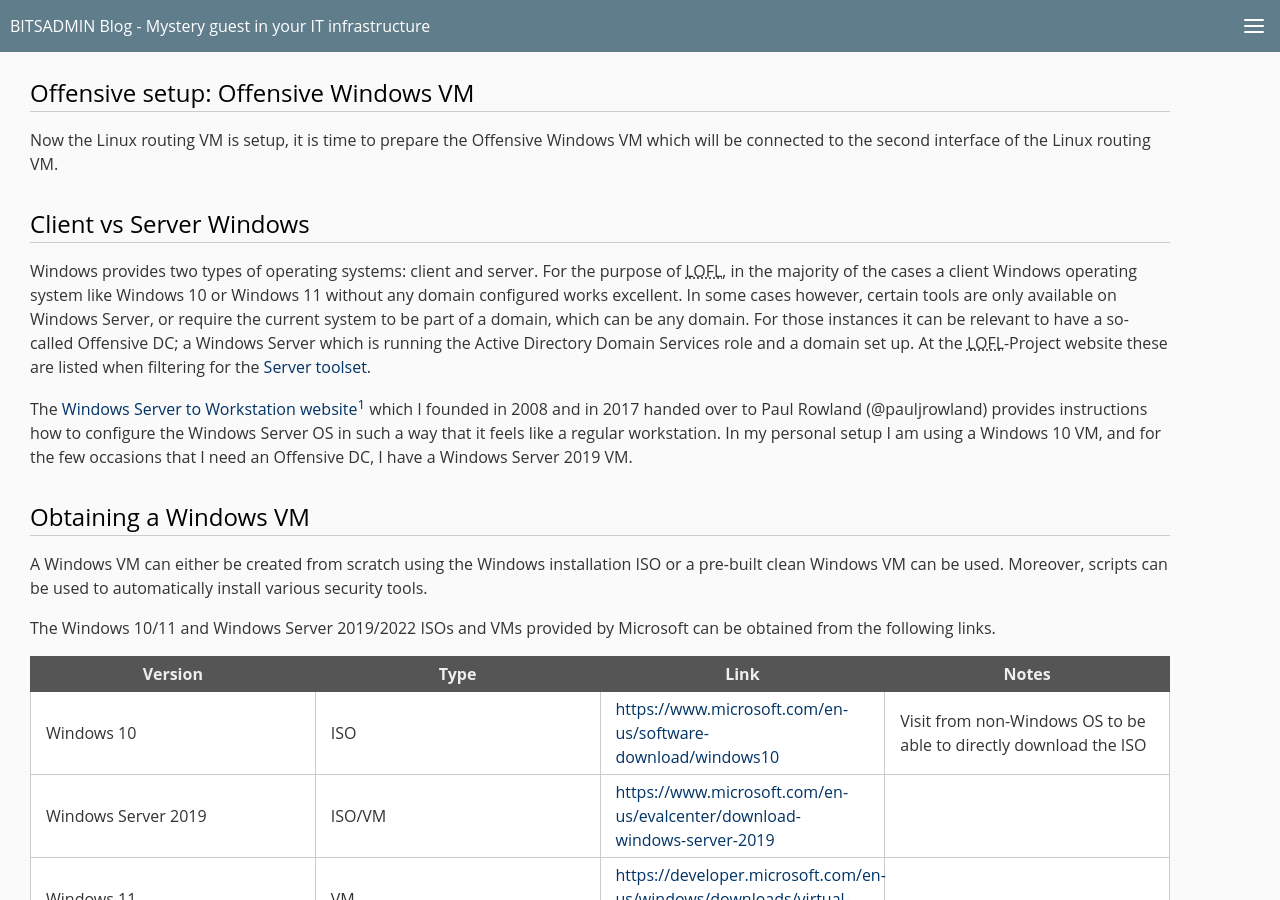
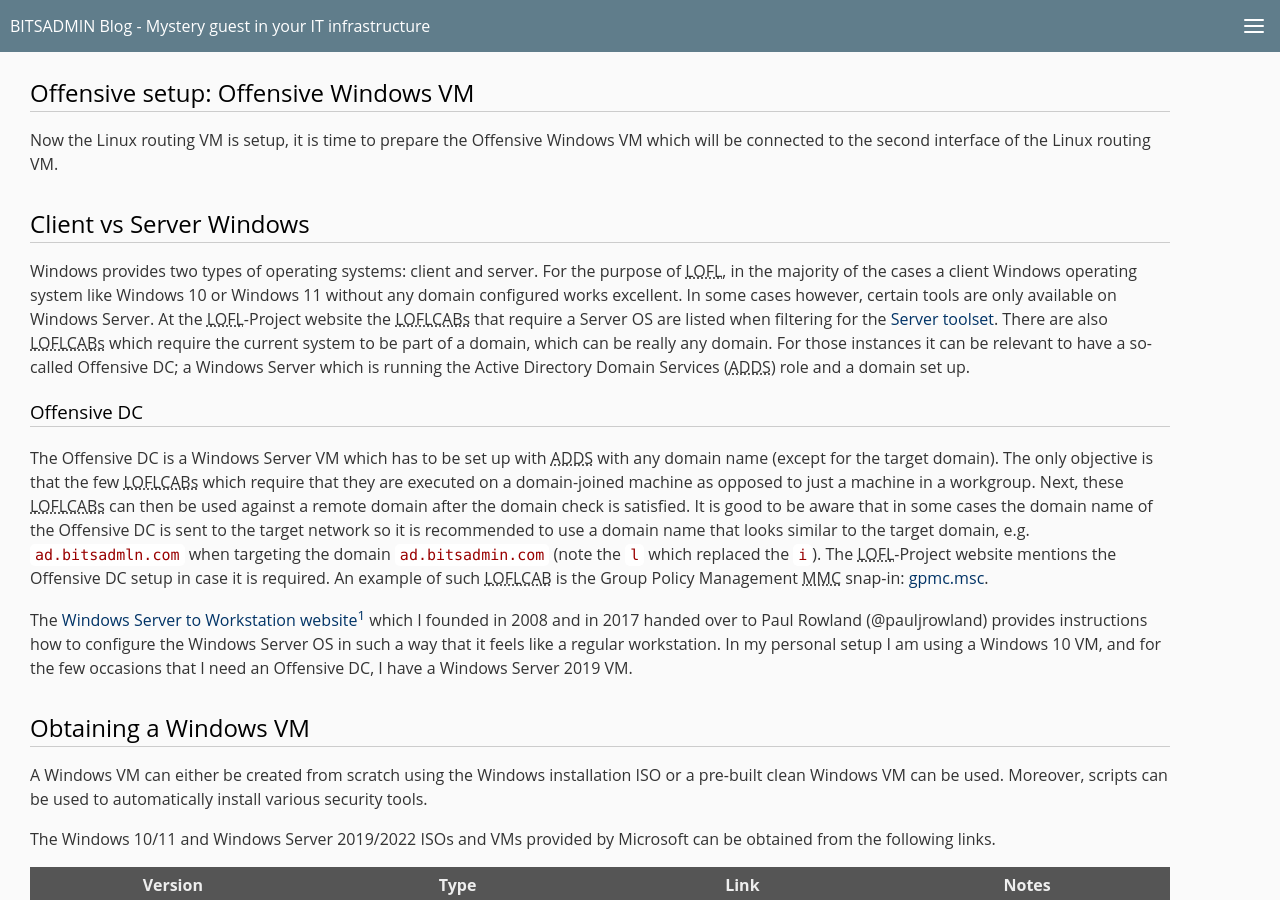
Before and after one commit to bitsadmincom/bitsadminblog.github.io, a Jekyll site: the page built from _posts/2023-08-15-living-off-the-foreign-land-part-2.md, in a window 1280 px wide and 900 px high, scrolled down 413 px. Built offline with Jekyll 4.4.1, drawn with Linux system fonts in a browser that asks for light colours.

Commit message:
Elaborated a bit on what an Offensive DC is

```diff
--- a/_posts/2023-08-15-living-off-the-foreign-land-part-2.md
+++ b/_posts/2023-08-15-living-off-the-foreign-land-part-2.md
@@ -19,6 +19,7 @@
 *[CLDAP]: Connectionless LDAP
 *[LDAPS]: LDAP over TLS/SSL
 *[MMC]: Microsoft Management Console
+*[ADDS]: Active Directory Domain Services
 
 
 # Introduction
@@ -29,7 +30,10 @@
 Now the Linux routing VM is setup, it is time to prepare the Offensive Windows VM which will be connected to the second interface of the Linux routing VM.
 
 ## Client vs Server Windows
-Windows provides two types of operating systems: client and server. For the purpose of LOFL, in the majority of the cases a client Windows operating system like Windows 10 or Windows 11 without any domain configured works excellent. In some cases however, certain tools are only available on Windows Server, or require the current system to be part of a domain, which can be any domain. For those instances it can be relevant to have a so-called Offensive DC; a Windows Server which is running the Active Directory Domain Services role and a domain set up. At the LOFL-Project website these are listed when filtering for the [Server toolset](https://lofl-project.github.io/#+server).
+Windows provides two types of operating systems: client and server. For the purpose of LOFL, in the majority of the cases a client Windows operating system like Windows 10 or Windows 11 without any domain configured works excellent. In some cases however, certain tools are only available on Windows Server. At the LOFL-Project website the LOFLCABs that require a Server OS are listed when filtering for the [Server toolset](https://lofl-project.github.io/#+server). There are also LOFLCABs which require the current system to be part of a domain, which can be really any domain. For those instances it can be relevant to have a so-called Offensive DC; a Windows Server which is running the Active Directory Domain Services (ADDS) role and a domain set up.
+
+### Offensive DC
+The Offensive DC is a Windows Server VM which has to be set up with ADDS with any domain name (except for the target domain). The only objective is that the few LOFLCABs which require that they are executed on a domain-joined machine as opposed to just a machine in a workgroup. Next, these LOFLCABs can then be used against a remote domain after the domain check is satisfied. It is good to be aware that in some cases the domain name of the Offensive DC is sent to the target network so it is recommended to use a domain name that looks similar to the target domain, e.g. `ad.bitsadmln.com` when targeting the domain `ad.bitsadmin.com` (note the `l` which replaced the `i`). The LOFL-Project website mentions the Offensive DC setup in case it is required. An example of such LOFLCAB is the Group Policy Management MMC snap-in: [gpmc.msc](https://lofl-project.github.io/loflcab/MMC/gpmc/).
 
 The [Windows Server to Workstation website](https://www.windowsworkstation.com/win2016-2019/)[^2] which I founded in 2008 and in 2017 handed over to Paul Rowland (@pauljrowland) provides instructions how to configure the Windows Server OS in such a way that it feels like a regular workstation. In my personal setup I am using a Windows 10 VM, and for the few occasions that I need an Offensive DC, I have a Windows Server 2019 VM.
 
```
Also changed, not shown: _posts/2023-08-15-living-off-the-foreign-land-part-3.md (+2 -2 lines), _posts/2023-08-15-living-off-the-foreign-land.md (+1 -1 lines).
